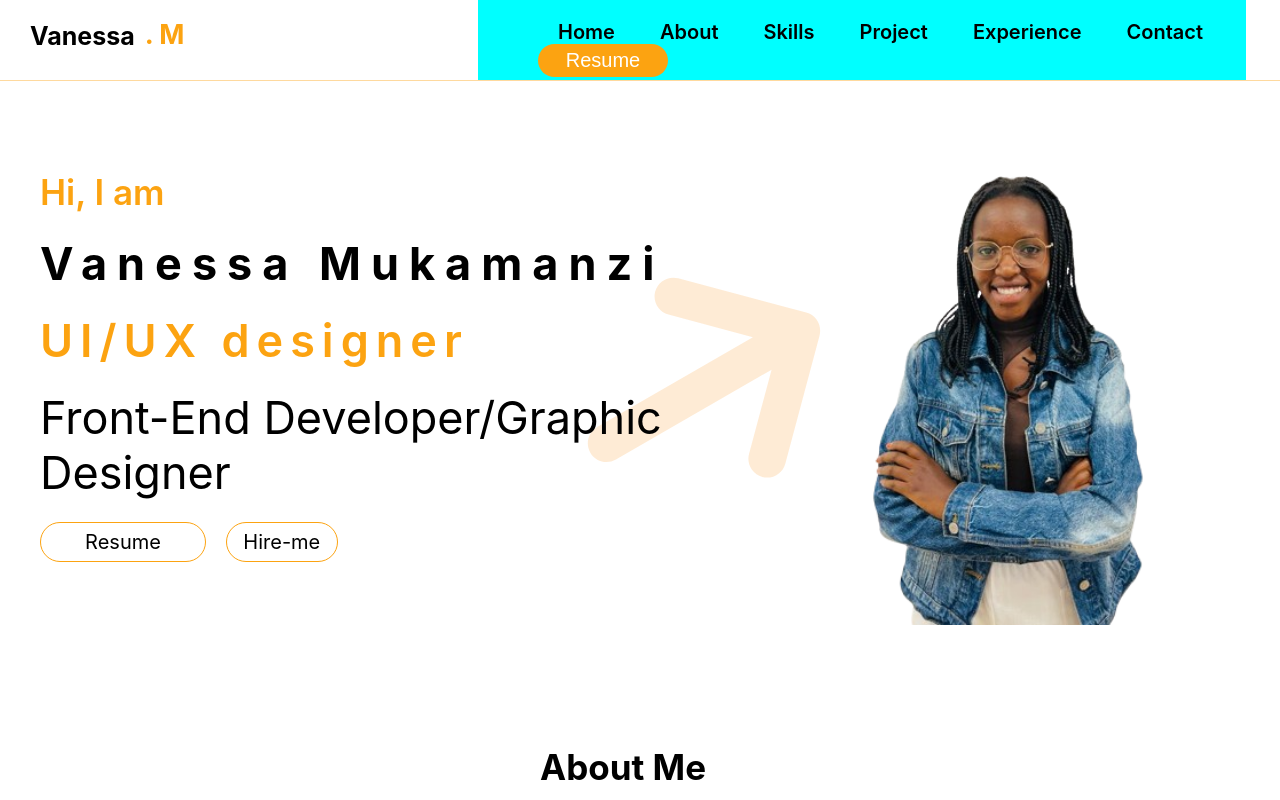
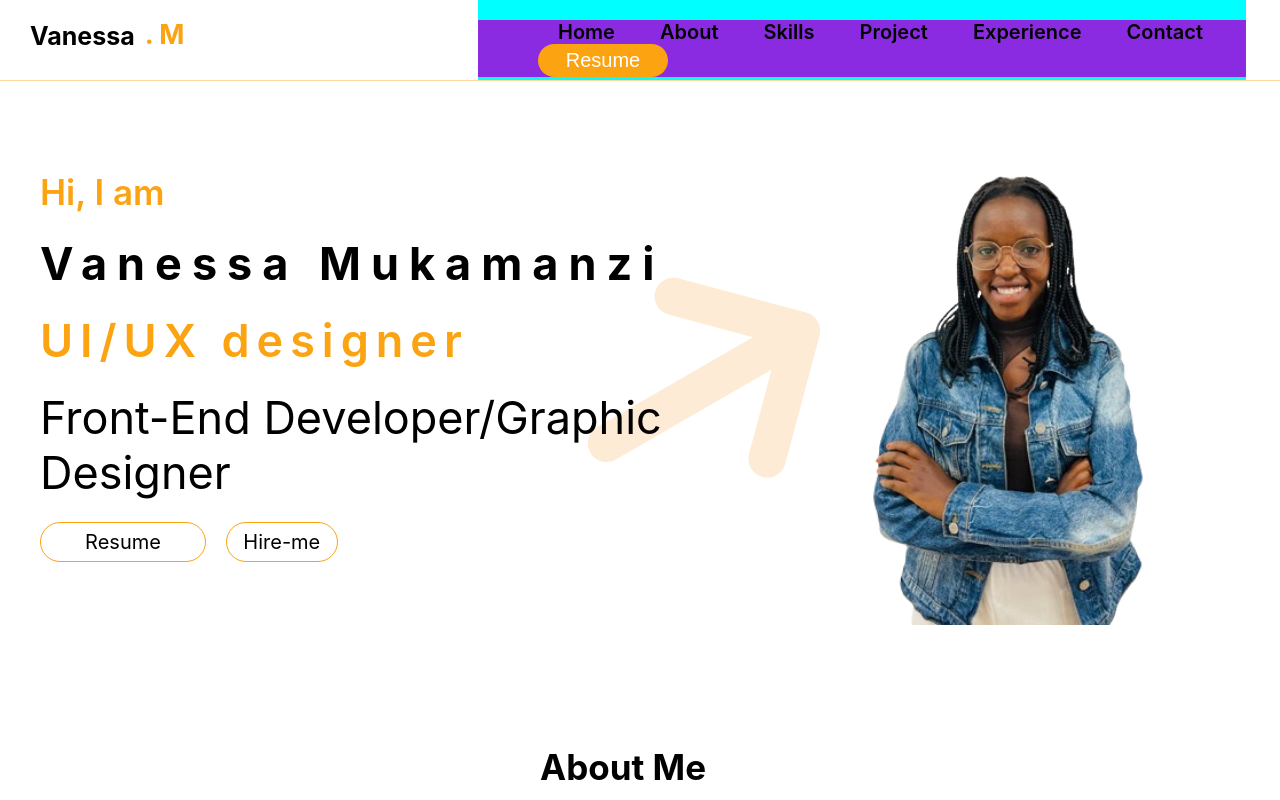
Before and after one commit to m-vanessa12/My-Portfolio, a React (Create React App) app: page / in a window 1280 px wide. Shown: the top 800 px of the page. Built offline with nearby package versions, Linux system fonts and the light colour scheme.

Commit message:
working on menu resume button

```diff
--- a/src/menu-bar/menu.css
+++ b/src/menu-bar/menu.css
@@ -37,7 +37,8 @@
 .menu ul{
     margin-top: 20px;
     /* margin-left: 20px; */
-    /* background-color: blueviolet; */
+    background-color: blueviolet;
+    width: calc(100%-60px);
 
 }
 
```
